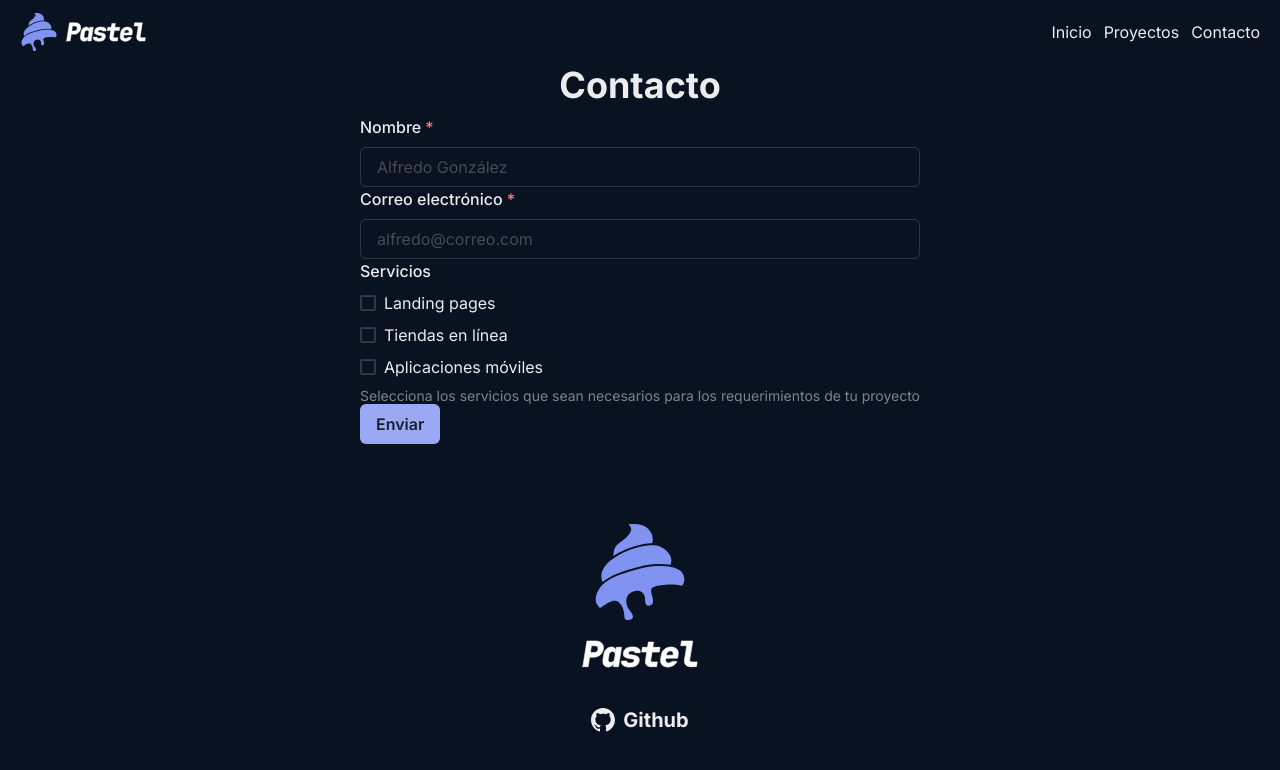
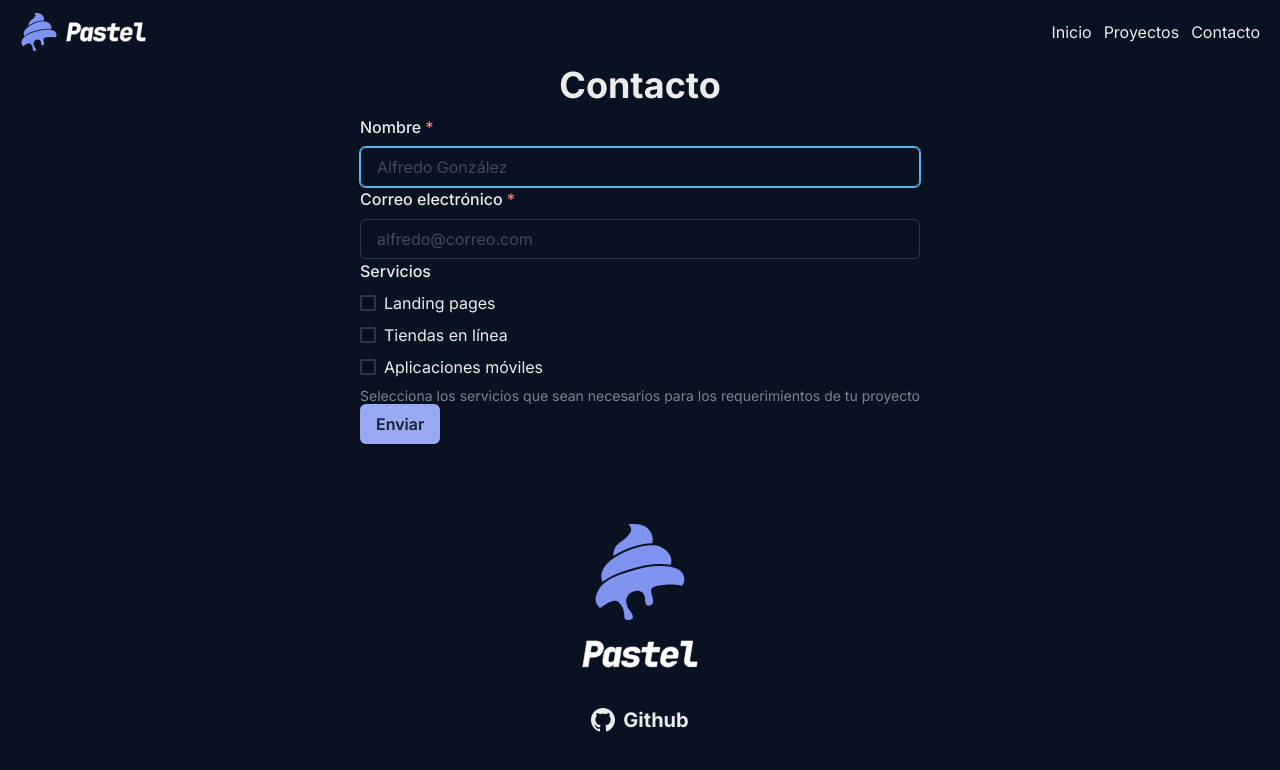
Before and after one commit to pastelcode/web-site, a React (Create React App) app: page /contacto in a window 1280 px wide. Shown: the top 770 px of the page. Built offline with nearby package versions, Linux system fonts and the light colour scheme.

Commit message:
Add autofocus to text inputs

```diff
--- a/src/components/validatedInputs/TextInput.tsx
+++ b/src/components/validatedInputs/TextInput.tsx
@@ -12,6 +12,7 @@ interface Props {
   errorDescription?: string | undefined
   isTouched?: boolean | undefined
   isRequired?: boolean | undefined
+  autoFocus?: boolean | undefined
   placeholder?: string | undefined
   onChange?: React.ChangeEventHandler<HTMLInputElement> | undefined
   onBlur?: React.FocusEventHandler<HTMLInputElement> | undefined
@@ -24,6 +25,7 @@ const TextInput = ({
   errorDescription,
   isTouched,
   isRequired,
+  autoFocus,
   placeholder,
   onChange,
   onBlur,
@@ -40,6 +42,7 @@ const TextInput = ({
         placeholder={placeholder}
         onChange={onChange}
         onBlur={onBlur}
+        autoFocus={autoFocus}
       />
       <FormErrorMessage>{errorDescription}</FormErrorMessage>
     </FormControl>
--- a/src/pages/ContactPage.tsx
+++ b/src/pages/ContactPage.tsx
@@ -60,6 +60,7 @@ const ContactPage = (): JSX.Element => {
                     label="Nombre"
                     isTouched={touched.name}
                     isRequired
+                    autoFocus
                     errorDescription={errors.name}
                     placeholder="Alfredo González"
                     onChange={handleChange}
```
